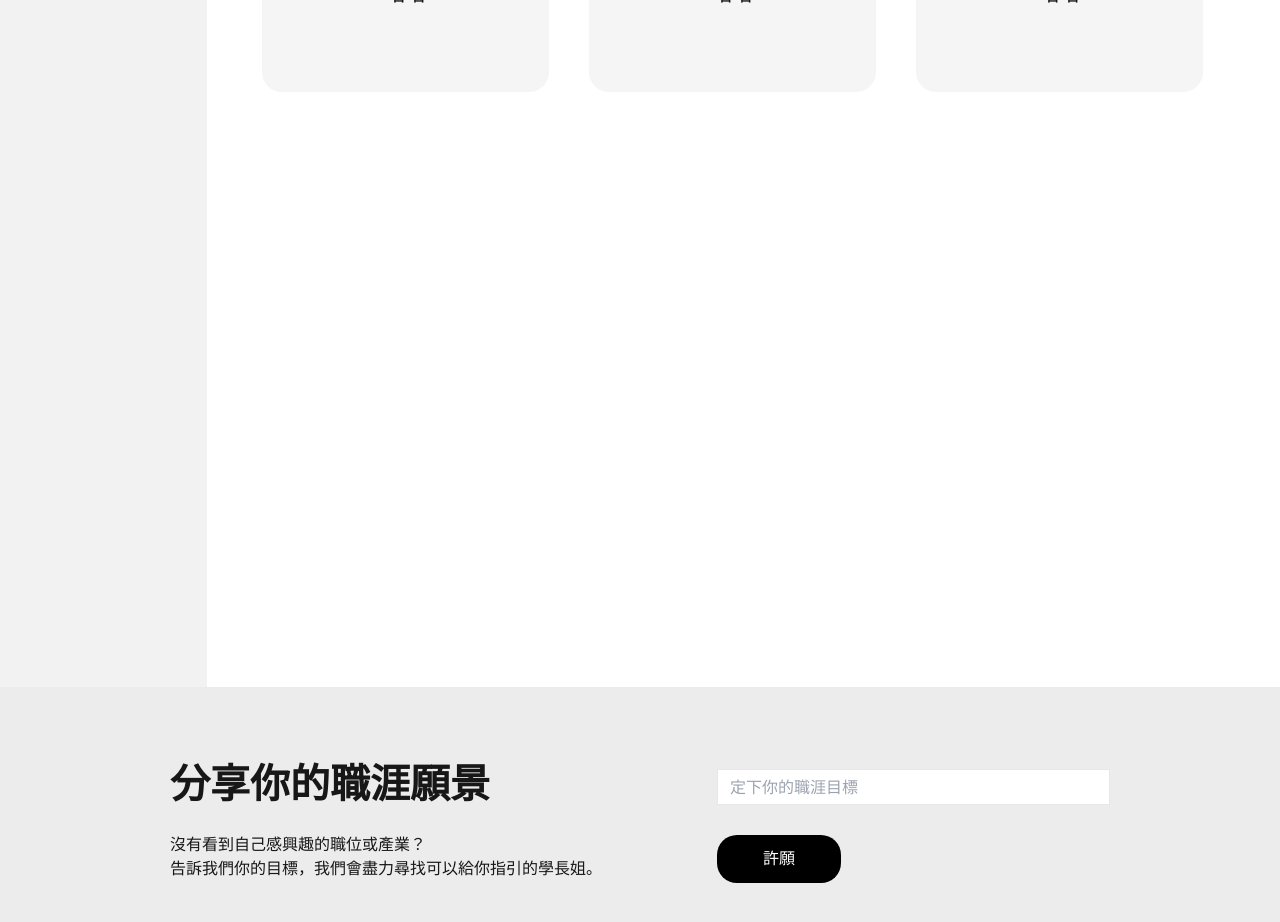
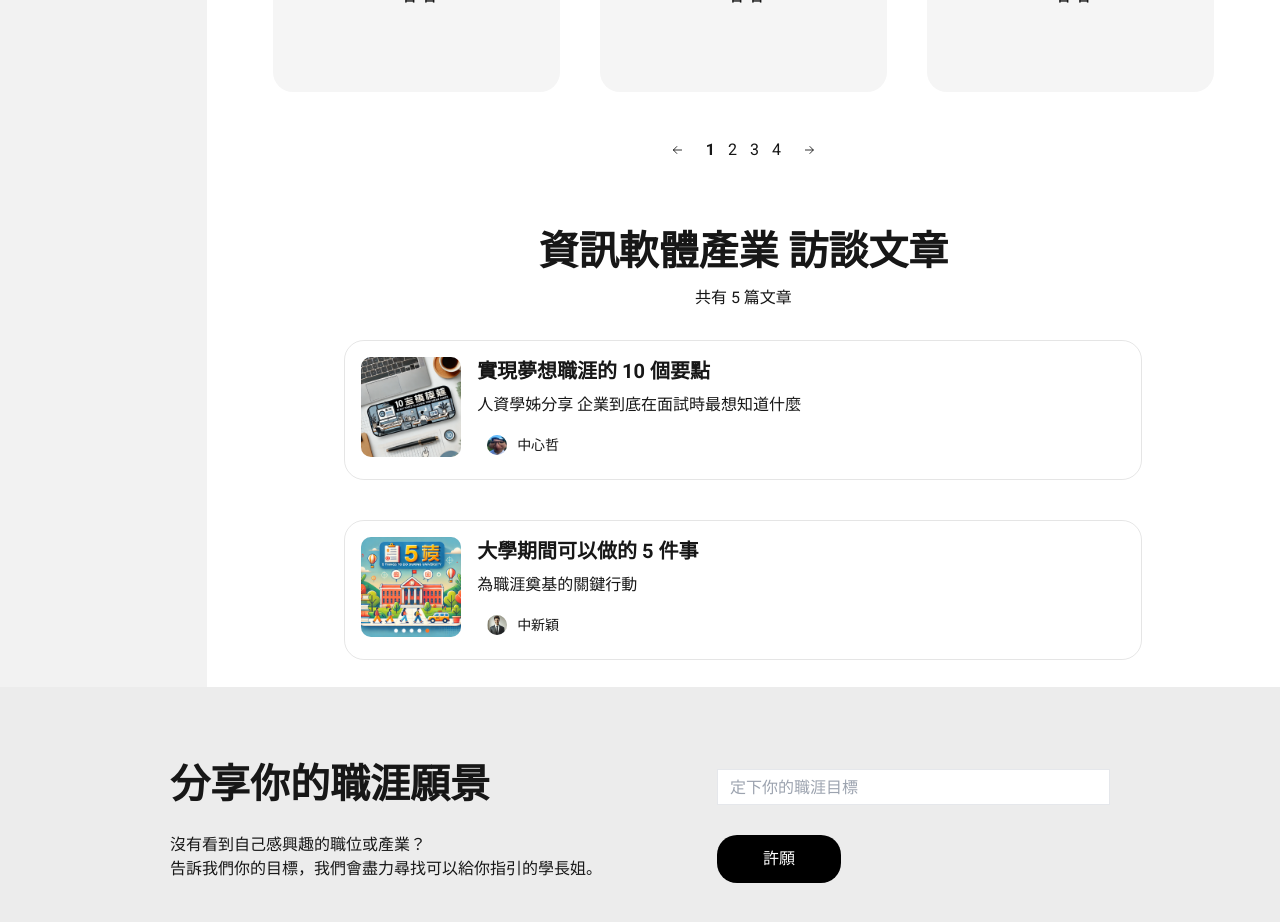
Before and after one commit to Sam-was-hereeee/career-nav, a Next.js app in the folder career-nav/: page /careerProfile in a window 1280 px wide. Shown: the part 1580-2502 px from the top of the page. Built offline with nearby package versions, Linux system fonts and the light colour scheme.

Commit message:
search result ui

```diff
--- a/career-nav/app/component/SearchResult/ArticleResult/ArticleResult.tsx
+++ b/career-nav/app/component/SearchResult/ArticleResult/ArticleResult.tsx
@@ -0,0 +1,37 @@
+import React from "react";
+import Article from "../../Article/Article";
+
+const ArticleResult = () => {
+  let articleSet = {
+    thumbnail: ["/article2.webp", "/article1.webp"],
+    title: ["實現夢想職涯的 10 個要點", "大學期間可以做的 5 件事"],
+    desciption: [
+      "人資學姊分享 企業到底在面試時最想知道什麼",
+      "為職涯奠基的關鍵行動",
+    ],
+    authorName: ["中心哲", "中新穎"],
+    authorImg: ["/avatarImgTest/justin.jpg", "/avatarImgTest/avatar1.webp"],
+  };
+  return (
+    <div className="flex flex-col w-full px-[40px] py-[30px] gap-[10px] items-center">
+      <div className="flex flex-col w-full h-[82px] gap-[10px] text-center">
+        <h1 className="text-[40px]/[48px] font-bold">資訊軟體產業 訪談文章</h1>
+        <p className="text-base font-normal">共有 5 篇文章</p>
+      </div>
+      <div className="flex flex-col w-798 py-[20px] gap-[40px]">
+        {articleSet.title.map((title, index) => (
+          <Article
+            key={index}
+            thumbnail={articleSet.thumbnail[index]}
+            title={title}
+            description={articleSet.desciption[index]}
+            authorName={articleSet.authorName[index]}
+            authorImg={articleSet.authorImg[index]}
+          />
+        ))}
+      </div>
+    </div>
+  );
+};
+
+export default ArticleResult;
--- a/career-nav/app/component/SearchResult/ProfileResult/ProfileResult.tsx
+++ b/career-nav/app/component/SearchResult/ProfileResult/ProfileResult.tsx
@@ -1,6 +1,8 @@
 import test from "node:test";
 import React from "react";
 import Profile from "../../Profile/Profile";
+import { Result } from "postcss";
+import ResultPageBtn from "./ResultPageBtn/ResultPageBtn";
 
 const ProfileResult = () => {
   let test = [0, 1, 2];
@@ -11,7 +13,7 @@ const ProfileResult = () => {
         <p className="text-base font-normal">共有 20 筆資料</p>
       </div>
       {test.map((profileBox, index) => (
-        <div key={index} className="flex w-[963px] h-[341px] gap-[40px]">
+        <div key={index} className="flex h-[341px] gap-[40px]">
           {test.map((profile, index) => (
             <Profile
               key={index}
@@ -23,6 +25,7 @@ const ProfileResult = () => {
           ))}
         </div>
       ))}
+      <ResultPageBtn />
     </div>
   );
 };
--- /dev/null
+++ b/career-nav/app/component/SearchResult/ProfileResult/ResultPageBtn/ResultPageBtn.tsx
@@ -0,0 +1,59 @@
+"use client";
+
+import React, { useState } from "react";
+
+const ResultPageBtn = () => {
+  let pageCnt: number = 4;
+  let pageBtn: number[] = [];
+  const [currentPage, setCurrentPage] = useState(1);
+
+  for (let i = 0; i < pageCnt; i++) {
+    pageBtn.push(i);
+  }
+  return (
+    <div className="flex w-full h-[36px] py-[6px] gap-[10px] justify-center items-center">
+      <button
+        className="flex w-[24px] h-[24px] items-center justify-center"
+        onClick={() => {
+          if (currentPage > 1) {
+            setCurrentPage(currentPage - 1);
+          }
+        }}
+      >
+        <img className="w-[8.75px] h-[10px]" src="/arrow.svg" alt="arrow" />
+      </button>
+      <div className="flex h-[17px]">
+        {pageBtn.map((pageIndex) => (
+          <button
+            className={
+              "flex w-[22px] h-[17px] text-base text-center items-center justify-center" +
+              (currentPage === pageIndex + 1 ? " font-bold" : " font-normal")
+            }
+            key={pageIndex}
+            onClick={() => {
+              setCurrentPage(pageIndex + 1);
+            }}
+          >
+            {pageIndex + 1}
+          </button>
+        ))}
+      </div>
+      <button
+        className="flex w-[24px] h-[24px] items-center justify-center"
+        onClick={() => {
+          if (currentPage < pageCnt) {
+            setCurrentPage(currentPage + 1);
+          }
+        }}
+      >
+        <img
+          className="w-[8.75px] h-[10px] rotate-180"
+          src="/arrow.svg"
+          alt="arrow"
+        />
+      </button>
+    </div>
+  );
+};
+
+export default ResultPageBtn;
--- a/career-nav/app/component/SearchResult/SearchResult.tsx
+++ b/career-nav/app/component/SearchResult/SearchResult.tsx
@@ -1,10 +1,12 @@
 import React from "react";
 import ProfileResult from "./ProfileResult/ProfileResult";
+import ArticleResult from "./ArticleResult/ArticleResult";
 
 const SearchResult = () => {
   return (
     <div className="flex flex-col w-full min-w-[1043px] h-[1850px]">
       <ProfileResult />
+      <ArticleResult />
     </div>
   );
 };
```
Also changed, not shown: career-nav/public/arrow.svg (added).
